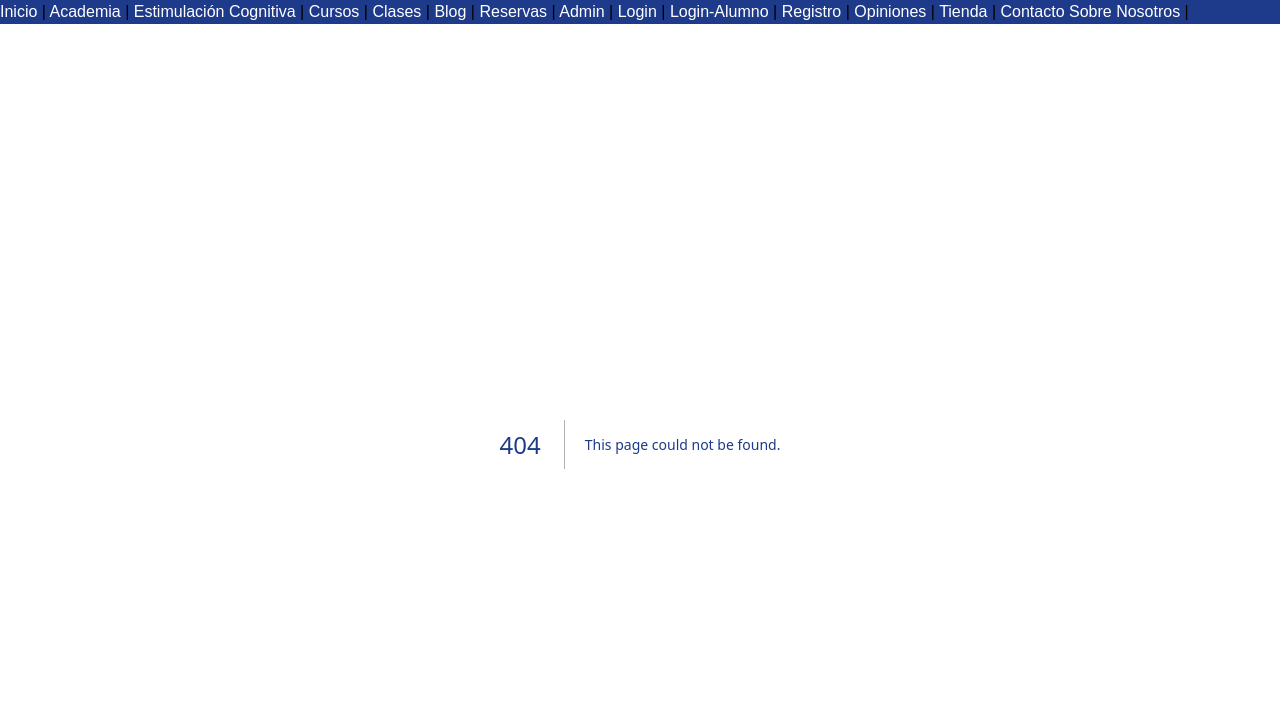
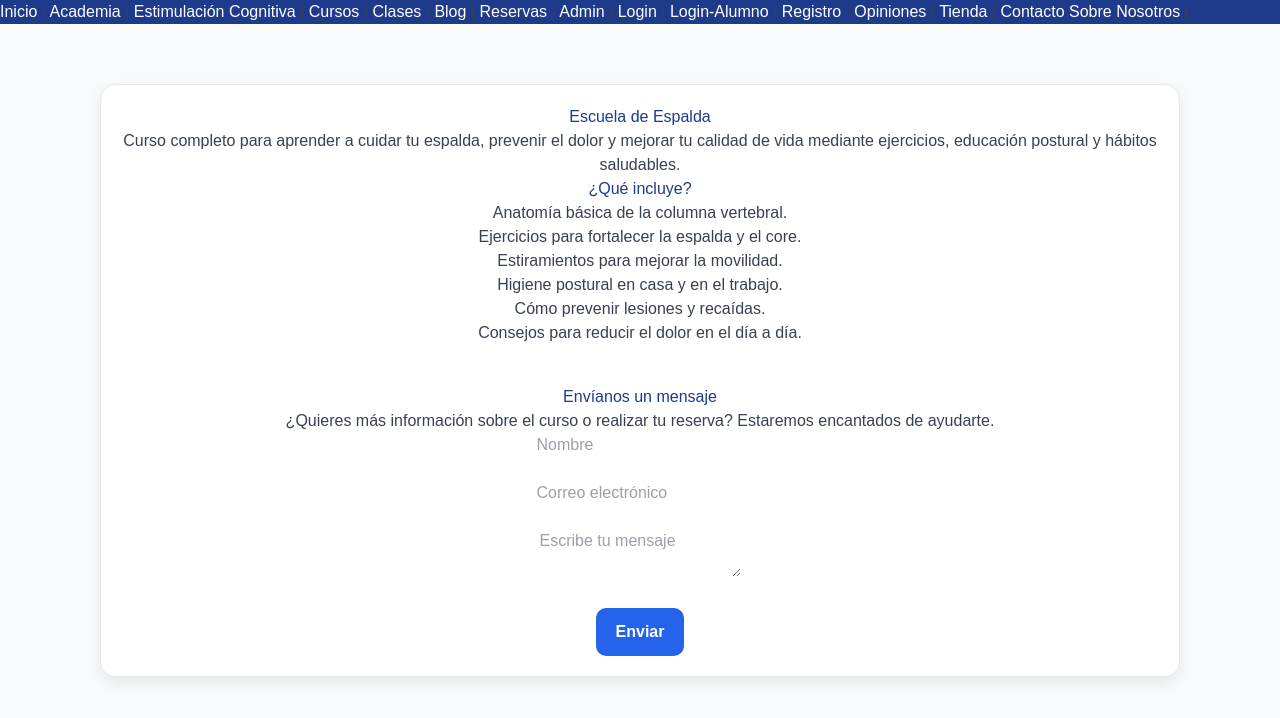
Before and after one commit to C5-lab-creator/academia-online, a Next.js app: page /cursos/escuela-espalda in a window 1280 px wide. Before the commit this address had no page. Shown: the top 718 px of the page. Built offline with nearby package versions, Linux system fonts and the light colour scheme; no server answers.

Commit message:
new file:   app/cursos/escuela-espalda/contactForm.jsx 	new file:   app/cursos/escuela-espalda/page.tsx 	modified:   app/cursos/page.tsx

```diff
--- /dev/null
+++ b/app/cursos/escuela-espalda/contactForm.jsx
@@ -0,0 +1,85 @@
+"use client";
+
+import { useState } from "react";
+import { supabase } from "@/lib/supabase";
+
+export default function ContactForm() {
+  const [form, setForm] = useState({
+    nombre: "",
+    email: "",
+    mensaje: "",
+    origen: "cursosautismo",
+  });
+
+  const handleChange = (e) => {
+  setForm({
+    ...form,
+    [e.target.name]: e.target.value,
+  });
+};
+
+const handleSubmit = async (e) => {
+  e.preventDefault();
+
+  const { error } = await supabase
+    .from("contacto")
+    .insert([
+      {
+        nombre: form.nombre,
+        email: form.email,
+        mensaje: form.mensaje,
+        origen: "cursosautismo",
+      },
+    ]);
+
+  if (error) {
+    console.error(error);
+  } else {
+    alert("Mensaje enviado");
+    setForm({
+      nombre: "",
+      email: "",
+      mensaje: "",
+      origen: "cursosnee",
+    });
+  }
+};
+
+  return (
+    <form onSubmit={handleSubmit}>
+      <input
+        type="text"
+        name="nombre"
+        placeholder="Nombre"
+        value={form.nombre}
+        onChange={handleChange}
+        required
+      />
+
+      <br /><br />
+
+      <input
+        type="email"
+        name="email"
+        placeholder="Correo electrónico"
+        value={form.email}
+        onChange={handleChange}
+        required
+      />
+
+      <br /><br />
+
+      <textarea
+        name="mensaje"
+        placeholder="Escribe tu mensaje"
+        value={form.mensaje}
+        onChange={handleChange}
+        required
+      />
+
+      <br /><br />
+
+      <button type="submit">Enviar</button>
+    </form>
+  );
+}
--- /dev/null
+++ b/app/cursos/escuela-espalda/page.tsx
@@ -0,0 +1,39 @@
+import ContactForm from "./contactForm";
+
+export default function Cursos() {
+  return (
+    <main style={{ padding: "40px" }}>
+      <div className="curso">
+        <h1>Escuela de Espalda</h1>
+
+        <p>
+          Curso completo para aprender a cuidar tu espalda, prevenir el dolor y
+          mejorar tu calidad de vida mediante ejercicios, educación postural y
+          hábitos saludables.
+        </p>
+
+        <h2>¿Qué incluye?</h2>
+
+        <ul>
+          <li>Anatomía básica de la columna vertebral.</li>
+          <li>Ejercicios para fortalecer la espalda y el core.</li>
+          <li>Estiramientos para mejorar la movilidad.</li>
+          <li>Higiene postural en casa y en el trabajo.</li>
+          <li>Cómo prevenir lesiones y recaídas.</li>
+          <li>Consejos para reducir el dolor en el día a día.</li>
+        </ul>
+
+        <section id="contacto" style={{ marginTop: "40px" }}>
+          <h2>Envíanos un mensaje</h2>
+
+          <p>
+            ¿Quieres más información sobre el curso o realizar tu reserva?
+            Estaremos encantados de ayudarte.
+          </p>
+
+          <ContactForm />
+        </section>
+      </div>
+    </main>
+  );
+}
--- a/app/cursos/page.tsx
+++ b/app/cursos/page.tsx
@@ -84,6 +84,29 @@ export default async function Cursos() {
           </p>
         </Link>
 
+{/* ESCUELA DE ESPALDA */}
+
+<Link
+  href="/cursos/escuela-espalda"
+  className="curso"
+>
+  <h2 className="text-2xl font-bold text-blue-900 mb-4">
+    🦴 Escuela de Espalda
+  </h2>
+
+  <p className="text-gray-700">
+    Aprende a cuidar tu espalda mediante ejercicios,
+    higiene postural y hábitos saludables.
+  </p>
+
+  <p className="text-gray-700">
+    Prevención del dolor y mejora de la movilidad.
+  </p>
+
+  <p className="text-gray-700">
+    Programa práctico para todas las edades.
+  </p>
+</Link>
         {/* CURSOS ADMIN */}
 
         {cursosAdmin?.map((curso) => (
```
